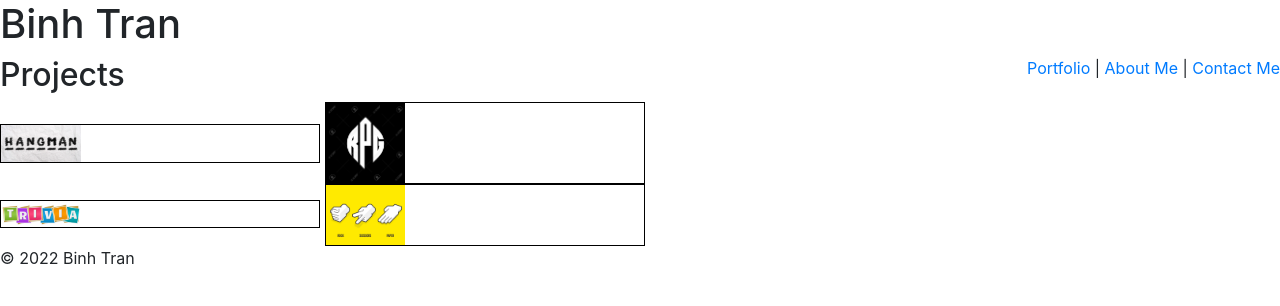
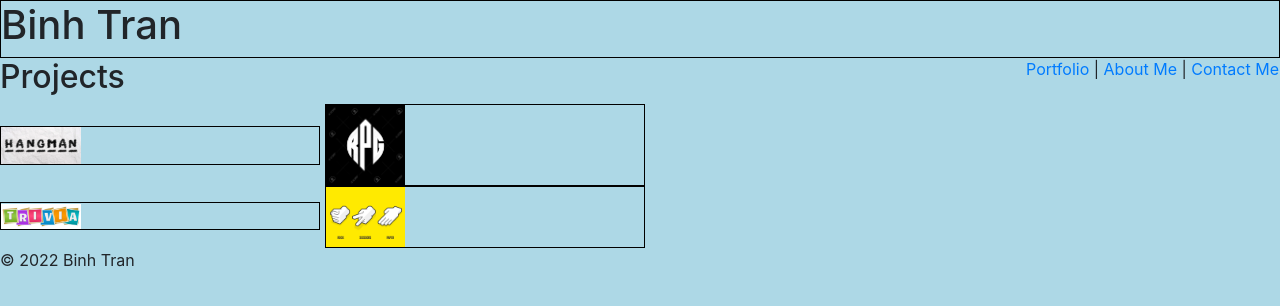
Before and after one commit to KienOda/portfolio, a plain HTML site: page index.html in a window 1280 px wide. Drawn offline with nearby package versions, Linux system fonts and the light colour scheme.

Commit message:
added basic css

```diff
--- a/css/style.css
+++ b/css/style.css
@@ -19,3 +19,11 @@
     width: 25%;
     height: 25%;
 }
+
+#header {
+    border:1px solid black;
+}
+
+body {
+    background-color: lightblue;
+}
--- a/index.html
+++ b/index.html
@@ -4,8 +4,8 @@
     <meta charset="UTF-8">
     <meta http-equiv="X-UA-Compatible" content="IE=edge">
     <meta name="viewport" content="width=device-width, initial-scale=1.0">
+    <link rel="stylesheet" href="https://cdn.jsdelivr.net/npm/bootstrap@4.3.1/dist/css/bootstrap.min.css" integrity="sha384-ggOyR0iXCbMQv3Xipma34MD+dH/1fQ784/j6cY/iJTQUOhcWr7x9JvoRxT2MZw1T" crossorigin="anonymous">
     <link rel="stylesheet" href="css/style.css">
-    <link rel="stylesheet" href="https://cdn.jsdelivr.net/npm/bootstrap@4.3.1/dist/css/bootstrap.min.css" integrity="sha384-ggOyR0iXCbMQv3Xipma34MD+dH/1fQ784/j6cY/iJTQUOhcWr7x9JvoRxT2MZw1T" crossorigin="anonymous">
     <title>Binh's Portfolio</title>
 </head>
 
```
Also changed, not shown: about.html (+2 -1 lines), contact.html (+1 -1 lines).
